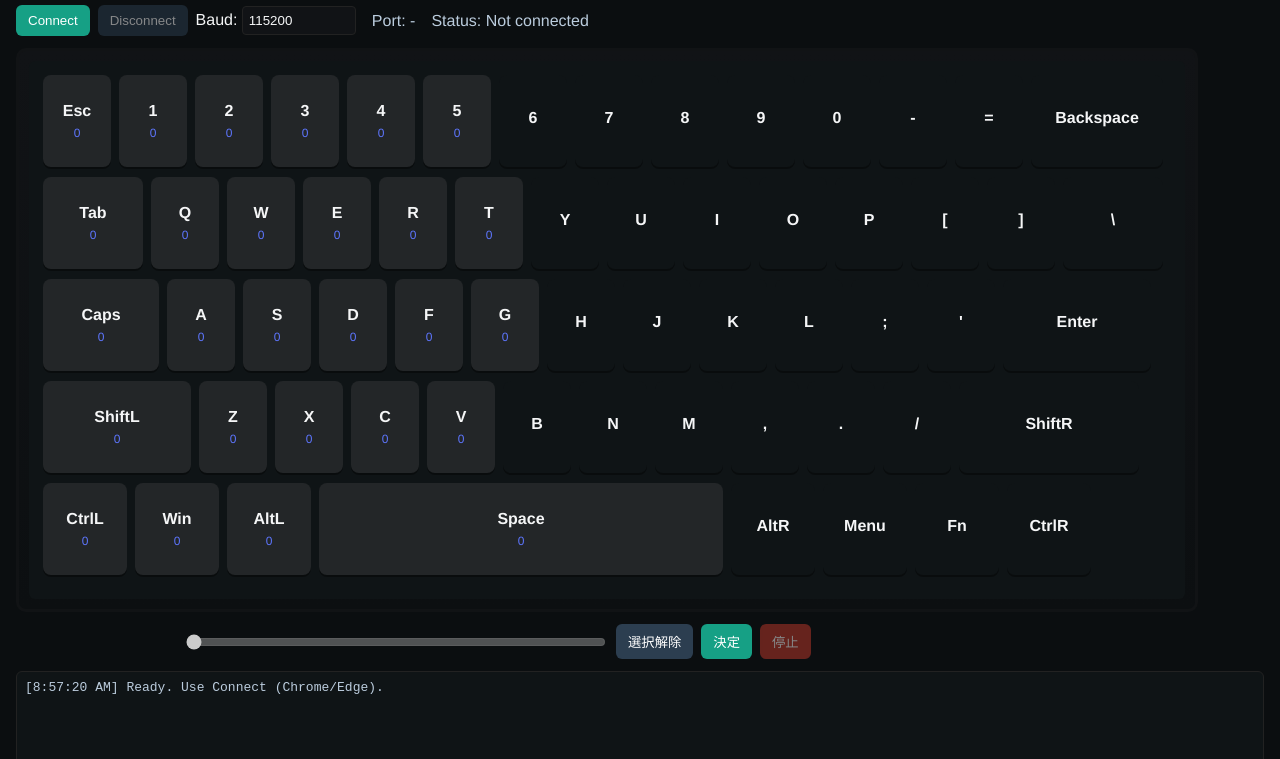
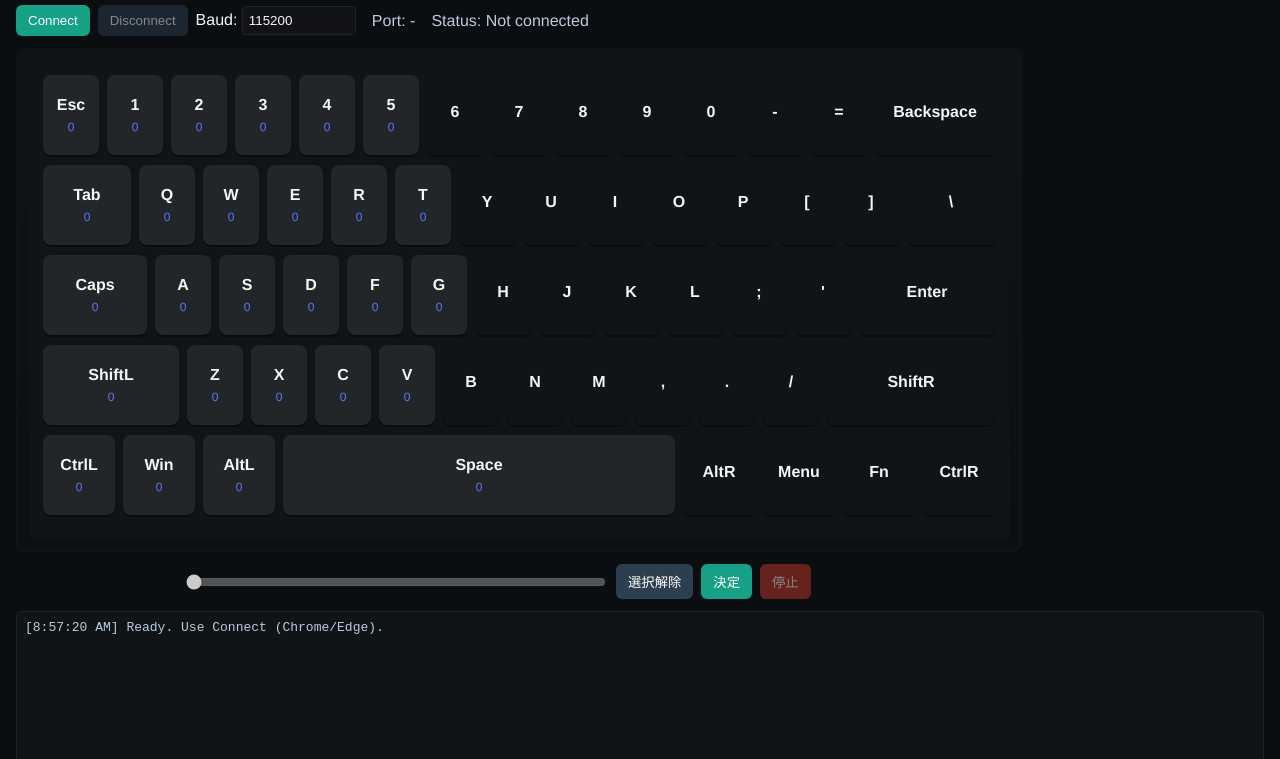
Before and after one commit to stunfisker/Prototype, a plain HTML site: page docs/index.html in a window 1280 px wide. Shown: the part 41-800 px from the top of the page. Drawn offline with Linux system fonts and the light colour scheme.

Commit message:
index.html を更新

```diff
--- a/docs/index.html
+++ b/docs/index.html
@@ -22,7 +22,7 @@
     .kbd-border{background: linear-gradient(180deg,#111316,#0c0f11); padding:10px; border-radius:10px; border:3px solid var(--kbd-border); display:inline-block;}
     #keyboard{background:var(--kbd-bg); padding:14px; border-radius:6px; display:block;}
     .kb-row{display:flex; margin-bottom:10px;}
-    .kb-key{display:flex;flex-direction:column;justify-content:center;align-items:center;border-radius:8px;margin-right:8px;padding:6px; background:var(--key-zero); cursor:pointer; user-select:none; min-width:36px; box-shadow: 0 2px 0 rgba(0,0,0,0.4);}
+    .kb-key{display:flex;flex-direction:column;justify-content:center;align-items:center;border-radius:8px;margin-right:8px;padding:6px; background:var(--key-zero); cursor:pointer; user-select:none; min-width:36px; box-shadow: 0 2px 0 rgba(0,0,0,0.4); box-sizing: border-box;}
     .kb-key .label{font-weight:bold; text-align:center; white-space:pre-wrap;}
     .kb-key .val{color:var(--val-color);font-size:12px;margin-top:6px;}
     .kb-key.selected{background:var(--key-selected);}
@@ -210,18 +210,32 @@ function buildKeyboard(){
   KEYBOARD_EL.innerHTML=''; labelToKey={}; labelToElement={};
   for (const row of KEYBOARD_LAYOUT){
     const rowDiv = document.createElement('div'); rowDiv.className='kb-row';
-    for (const key of row.keys){
-      const widthPx = Math.max(36, Math.round((key.width||1)*KEY_UNIT - KEY_SPACING));
-      const el = document.createElement('div'); el.className='kb-key'; el.style.width = widthPx + 'px'; el.style.height = KEY_HEIGHT + 'px';
+
+    row.keys.forEach((key, idx)=>{
+      // 1) 小数px維持（roundしない）
+      const widthPx = (key.width || 1) * KEY_UNIT - KEY_SPACING;
+
+      const el = document.createElement('div');
+      el.className = 'kb-key';
+      el.style.width = widthPx + 'px';
+      el.style.height = KEY_HEIGHT + 'px';
+
+      // 2) 行末だけ margin-right を 0 に
+      el.style.marginRight = (idx === row.keys.length - 1) ? '0px' : KEY_SPACING + 'px';
+
       const lbl = document.createElement('div'); lbl.className='label'; lbl.textContent = key.label;
-      const val = document.createElement('div'); val.className='val'; val.textContent = (key.device!==undefined? deviceValues[key.device] : '');
+      const val = document.createElement('div'); val.className='val';
+      val.textContent = (key.device!==undefined ? deviceValues[key.device] : '');
+
       el.appendChild(lbl); el.appendChild(val);
       el.addEventListener('click', ()=>onKeyClicked(key.label));
       rowDiv.appendChild(el);
+
       labelToKey[key.label] = key;
       labelToElement[key.label] = {el, lbl, val};
       updateKeyBg(key.label);
-    }
+    });
+
     KEYBOARD_EL.appendChild(rowDiv);
   }
 }
```
